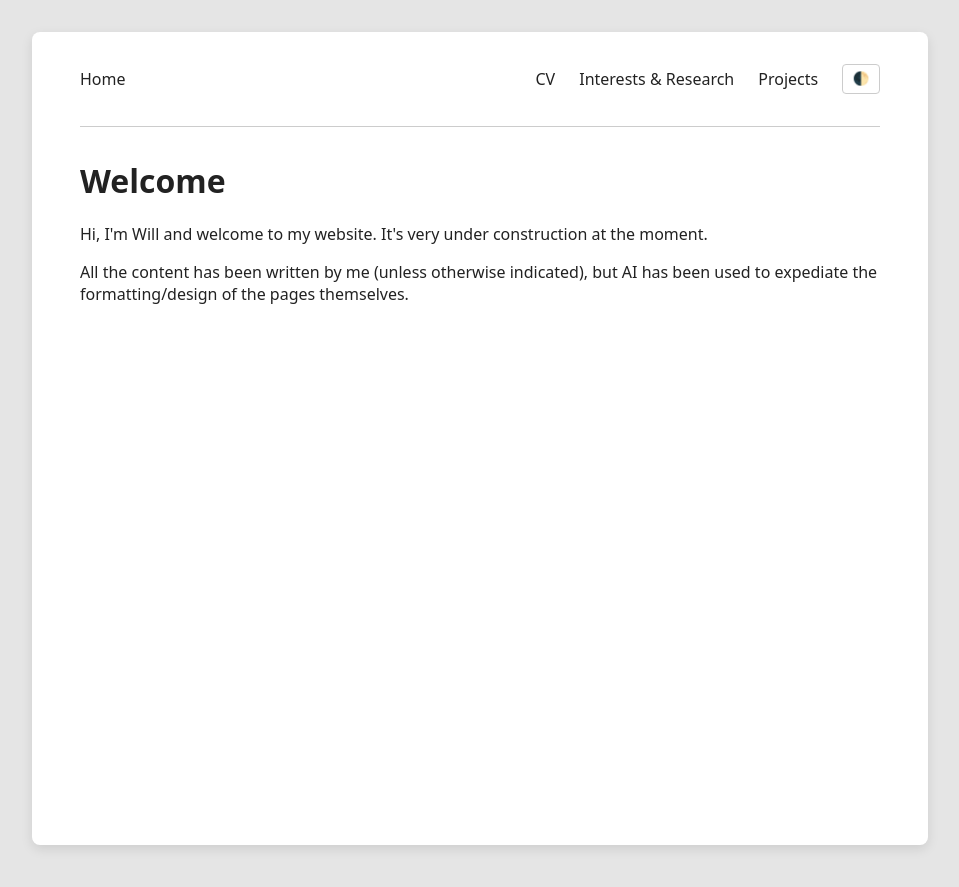
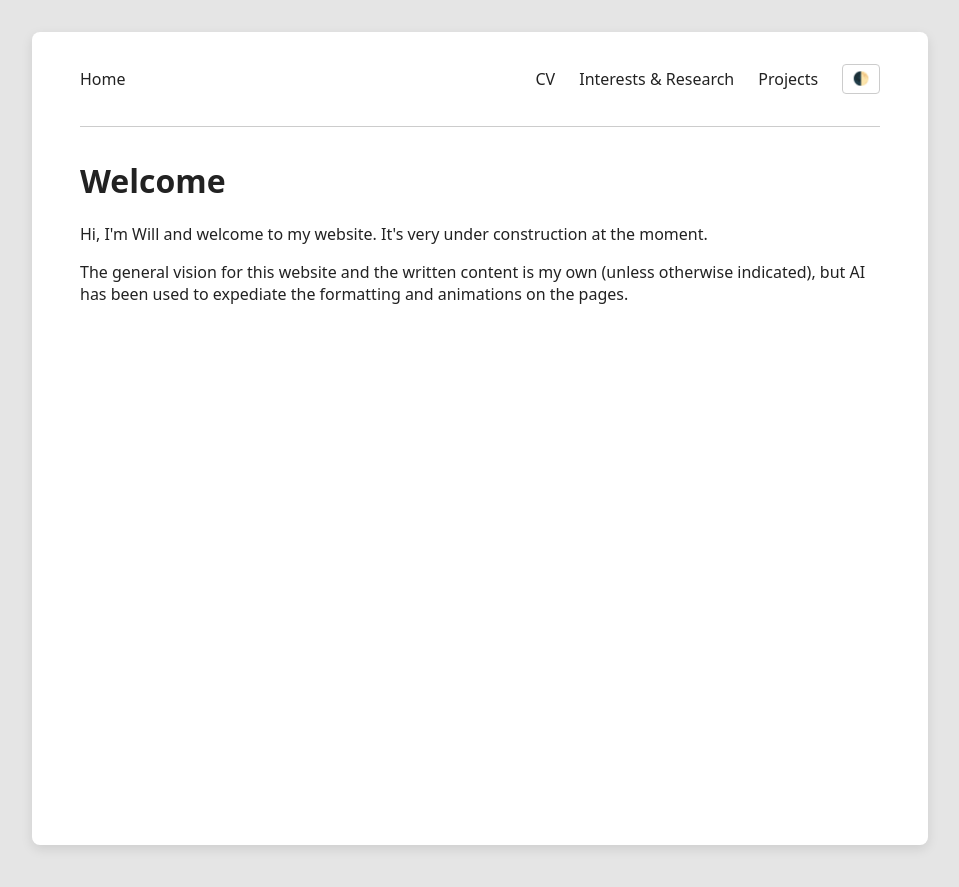
Before and after one commit to Will-McEniery/Will-McEniery.github.io, a Jekyll site: the page built from index.html, in a window 1280 px wide. Shown: the top 887 px of the page, without its empty margins (160-1119 px from the left). Built offline with Jekyll 4.4.1, drawn with Linux system fonts in a browser that asks for light colours.

Commit message:
Update content description in index.html

```diff
--- a/index.html
+++ b/index.html
@@ -4,4 +4,4 @@ title: Home
 ---
 <h1>Welcome</h1>
 <p>Hi, I'm Will and welcome to my website. It's very under construction at the moment.</p>
-<p>All the content has been written by me (unless otherwise indicated), but AI has been used to expediate the formatting/design of the pages themselves. </p>
+<p>The general vision for this website and the written content is my own (unless otherwise indicated), but AI has been used to expediate the formatting and animations on the pages. </p>
```
